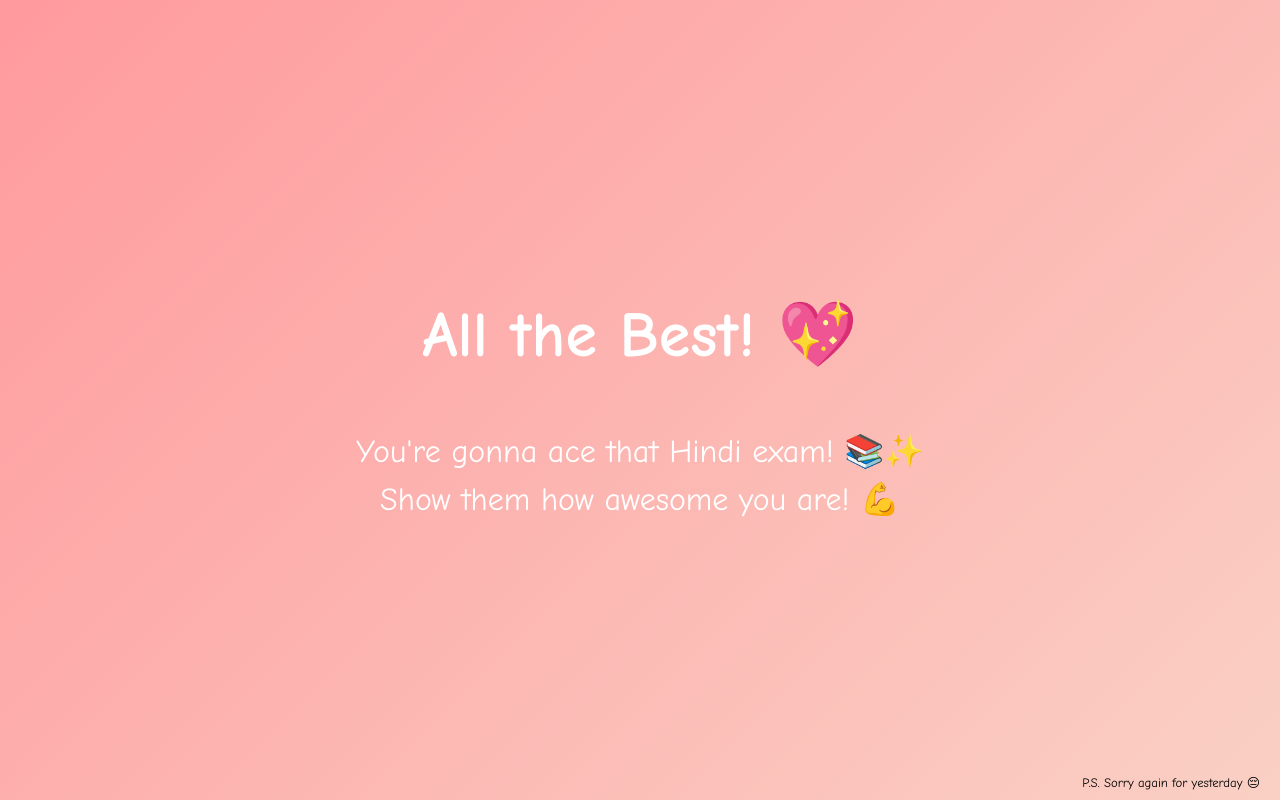
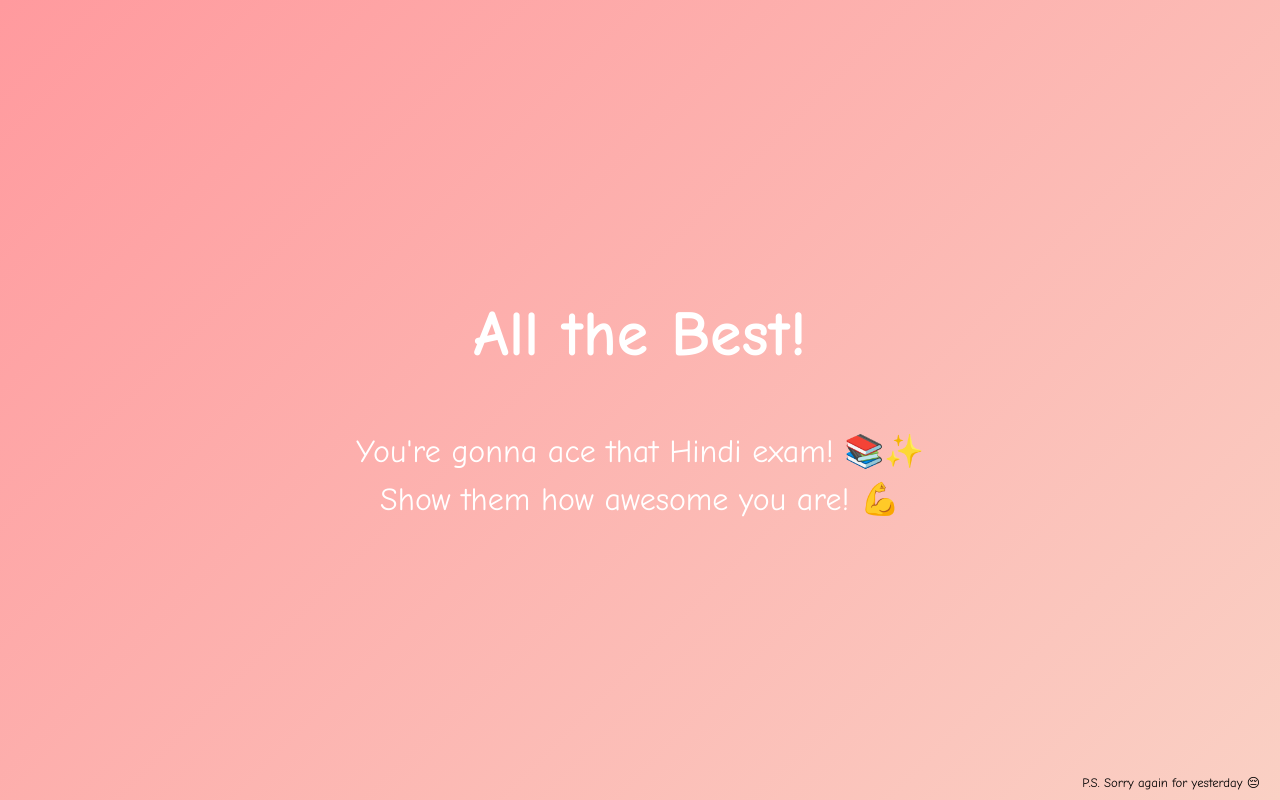
Before and after one commit to Nishant9608/atb, a plain HTML site: page index.html in a window 1280 px wide. Drawn offline with Linux system fonts and the light colour scheme.

Commit message:
Update index.html

```diff
--- a/index.html
+++ b/index.html
@@ -49,7 +49,7 @@
 </head>
 <body>
     <div class="container">
-        <h1>All the Best! 💖</h1>
+        <h1>All the Best! </h1>
         <p>You're gonna ace that Hindi exam! 📚✨</p>
         <p>Show them how awesome you are! 💪</p>
     </div>
```
